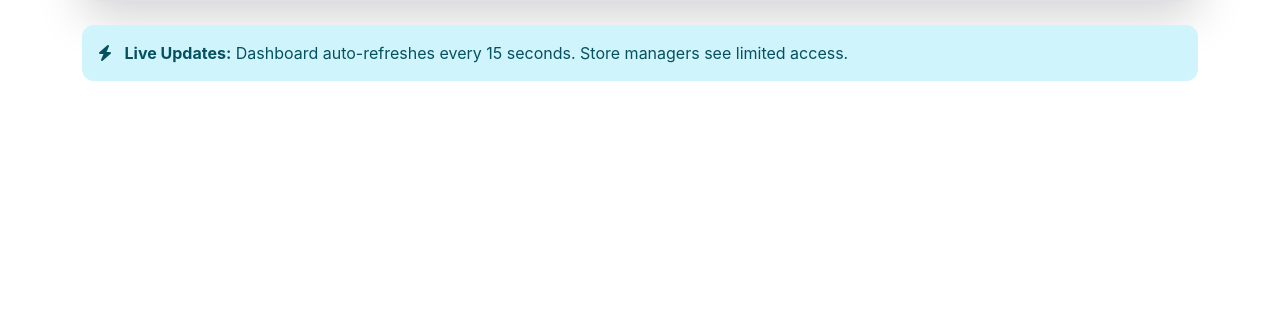
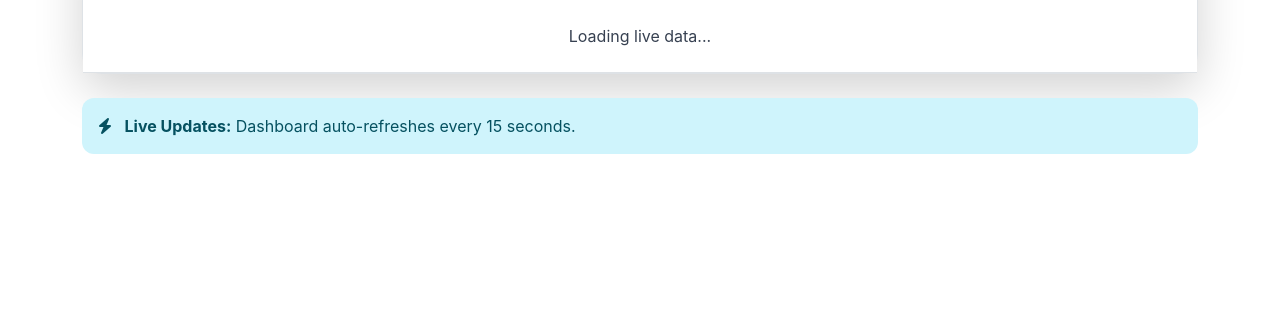
Before and after one commit to Sakshi04bari/Smart-Stock-Inventory-Optimization-for-Retail-Stores, a Flask app: template templates/dashboard.html in a window 1280 px wide. Shown: the part 539-848 px from the top of the page. Run offline with Flask 3, Linux system fonts and the light colour scheme; the template is opened without the code that fills it: most values are stand-ins (such as "Sample title", 1, 10 or a date in 2020); some libraries are stand-ins or nearby versions.

Commit message:
✅ PERFECT: Full dashboard.html with forecast fix

```diff
--- a/templates/dashboard.html
+++ b/templates/dashboard.html
@@ -71,25 +71,39 @@
                             </tr>
                         </thead>
                         <tbody id="alerts-table">
+                            {% if alerts %}
                                 {% for alert in alerts %}
                                 <tr class="{% if 'Restock Needed' in alert.stock_alert %}table-danger{% elif 'Overstock' in alert.stock_alert %}table-warning{% else %}table-success{% endif %}">
-                                <td>{{ alert.timestamp }}</td>
-                                <td><span class="badge bg-secondary">{{ alert.city }}</span></td>
-                                <td>{{ alert.store }}</td>
-                                <td>{{ alert.product }}</td>
-                                <td><span class="fw-bold text-danger">-{{ alert.sale }}</span></td>
-                                <td><span class="fw-bold">{{ alert.stock }}</span></td>
+                                    <td>{{ alert.timestamp or 'N/A' }}</td>
+                                    <td><span class="badge bg-secondary">{{ alert.city or 'N/A' }}</span></td>
+                                    <td>{{ alert.store or 'N/A' }}</td>
+                                    <td>{{ alert.product or 'N/A' }}</td>
+                                    <td><span class="fw-bold text-danger">-{{ alert.sale or 0 }}</span></td>
+                                    <td><span class="fw-bold">{{ alert.stock or 0 }}</span></td>
                                     <td>
                                         <span class="badge fs-6 fw-semibold
                                             {% if 'Restock Needed' in alert.stock_alert %}bg-danger{%
                                             elif 'Overstock' in alert.stock_alert %}bg-warning text-dark{%
                                             else %}bg-success{% endif %}">
-                                        {{ alert.stock_alert }}
+                                            {{ alert.stock_alert or 'OK' }}
                                         </span>
                                     </td>
-                                <td>{{ alert.get('forecast_alert', 'N/A') }}</td>
+                                    <td>
+                                        {% if alert.forecast %}
+                                            {% if 'Restock' in alert.forecast %}
+                                                <span class="badge bg-danger">🔴 Restock</span>
+                                            {% else %}
+                                                <span class="badge bg-success">🟢 OK</span>
+                                            {% endif %}
+                                        {% else %}
+                                            <span class="badge bg-secondary">N/A</span>
+                                        {% endif %}
+                                    </td>
                                 </tr>
                                 {% endfor %}
+                            {% else %}
+                                <tr><td colspan="8" class="text-center p-4">Loading live data...</td></tr>
+                            {% endif %}
                         </tbody>
                     </table>
                 </div>
@@ -100,13 +114,25 @@
 
 <!-- Admin Quick Access -->
 {% if user.role == 'admin' %}
+<div class="row mt-4">
+    <div class="col-md-6">
+        <a href="{{ url_for('admin_stores') }}" class="btn btn-outline-primary btn-lg w-100">
+            <i class="fas fa-store me-2"></i>Manage Stores
+        </a>
+    </div>
+    <div class="col-md-6">
+        <a href="{{ my_store_link or url_for('dashboard') }}" class="btn btn-outline-success btn-lg w-100">
+            <i class="fas fa-tachometer-alt me-2"></i>Store Dashboards
+        </a>
+    </div>
+</div>
 {% endif %}
 
 <!-- Live Update Notice -->
 <div class="alert alert-info mt-4 border-0" role="alert">
     <i class="fas fa-bolt me-2"></i>
     <strong>Live Updates:</strong> Dashboard auto-refreshes every 15 seconds.
-    Store managers see limited access.
+    {% if user.role == 'store_manager' %}Store managers see only their store.{% endif %}
 </div>
 {% endblock %}
 
@@ -127,33 +153,43 @@
     function updateTable(alerts) {
         const tbody = document.getElementById('alerts-table');
         tbody.innerHTML = '';
+        if (alerts.length === 0) {
+            tbody.innerHTML = '<tr><td colspan="8" class="text-center p-4">No recent alerts</td></tr>';
+            return;
+        }
         alerts.forEach(alert => {
             const row = tbody.insertRow();
-            row.className = alert.stock_alert.includes('Restock Needed') ? 'table-danger' :
-                           alert.stock_alert.includes('Overstock') ? 'table-warning' : 'table-success';
+            row.className = alert.stock_alert?.includes('Restock Needed') ? 'table-danger' :
+                           alert.stock_alert?.includes('Overstock') ? 'table-warning' : 'table-success';
             row.innerHTML = `
-                <td>${alert.timestamp}</td>
-                <td><span class="badge bg-secondary">${alert.city}</span></td>
-                <td>${alert.store}</td>
-                <td>${alert.product}</td>
-                <td><span class="fw-bold text-danger">-${alert.sale}</span></td>
-                <td><span class="fw-bold">${alert.stock}</span></td>
+                <td>${alert.timestamp || 'N/A'}</td>
+                <td><span class="badge bg-secondary">${alert.city || 'N/A'}</span></td>
+                <td>${alert.store || 'N/A'}</td>
+                <td>${alert.product || 'N/A'}</td>
+                <td><span class="fw-bold text-danger">-${alert.sale || 0}</span></td>
+                <td><span class="fw-bold">${alert.stock || 0}</span></td>
                 <td>
                     <span class="badge fs-6 fw-semibold
-                        ${alert.stock_alert.includes('Restock Needed') ? 'bg-danger' :
-                          alert.stock_alert.includes('Overstock') ? 'bg-warning text-dark' : 'bg-success'}">
-                        ${alert.stock_alert}
+                        ${alert.stock_alert?.includes('Restock Needed') ? 'bg-danger' :
+                          alert.stock_alert?.includes('Overstock') ? 'bg-warning text-dark' : 'bg-success'}">
+                        ${alert.stock_alert || 'OK'}
                     </span>
                 </td>
-               <td>{{ alert.get('forecast', '🟢 Stock OK') }}</td>
+                <td>
+                    ${alert.forecast ?
+                      (alert.forecast.includes('Restock') ? '<span class="badge bg-danger">🔴 Restock</span>' :
+                       '<span class="badge bg-success">🟢 OK</span>') :
+                      '<span class="badge bg-secondary">N/A</span>'
+                    }
+                </td>
             `;
         });
     }
 
     function updateCounters(alerts) {
-        const understock = alerts.filter(a => a.stock_alert.includes('Restock Needed')).length;
-        const overstock = alerts.filter(a => a.stock_alert.includes('Overstock')).length;
-        const okstock = alerts.filter(a => a.stock_alert.includes('Stock OK')).length;
+        const understock = alerts.filter(a => a.stock_alert?.includes('Restock Needed')).length;
+        const overstock = alerts.filter(a => a.stock_alert?.includes('Overstock')).length;
+        const okstock = alerts.filter(a => a.stock_alert?.includes('Stock OK')).length;
 
         document.getElementById('understock-count').textContent = understock;
         document.getElementById('overstock-count').textContent = overstock;
```
Lines whose indentation alone changed are shown as unchanged.
